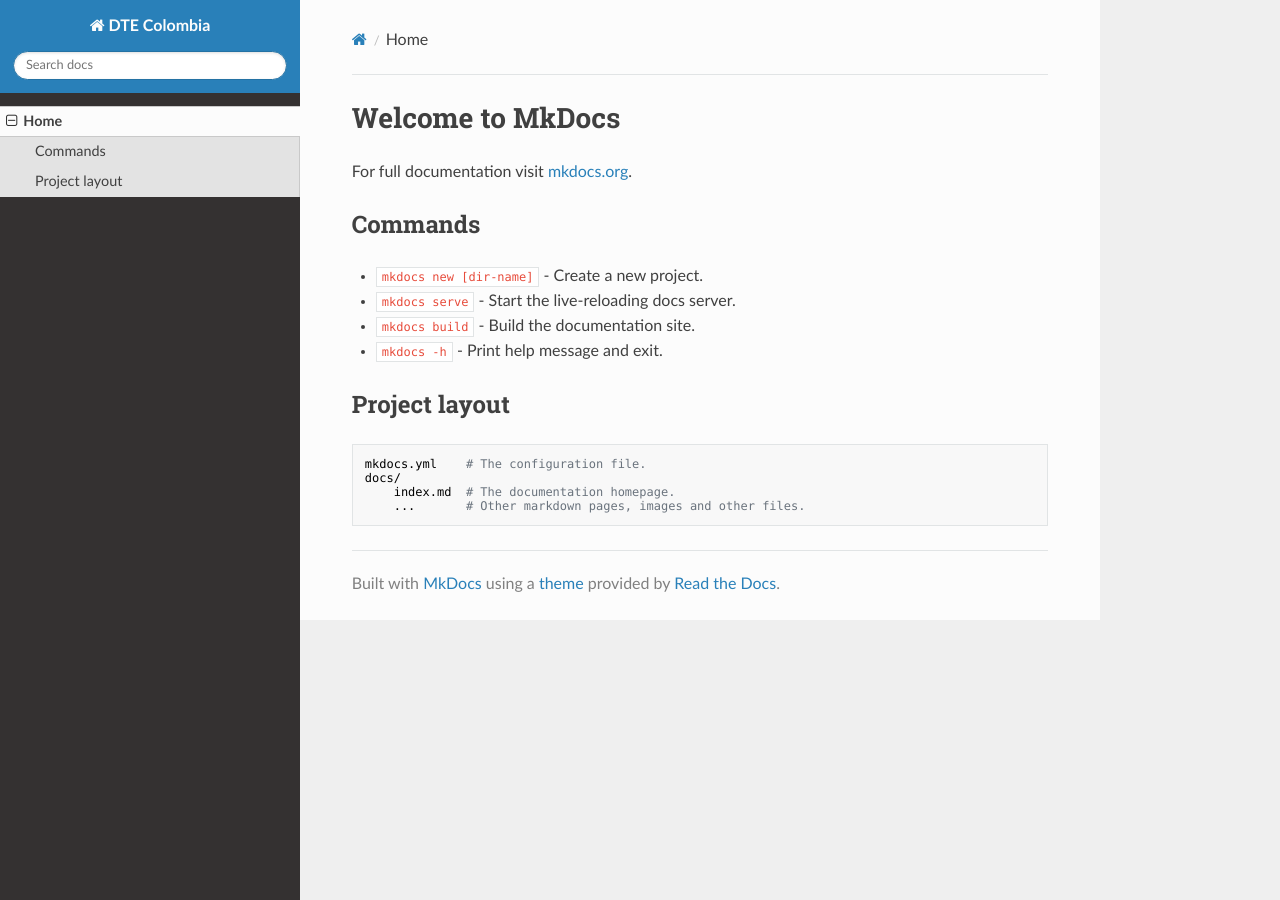
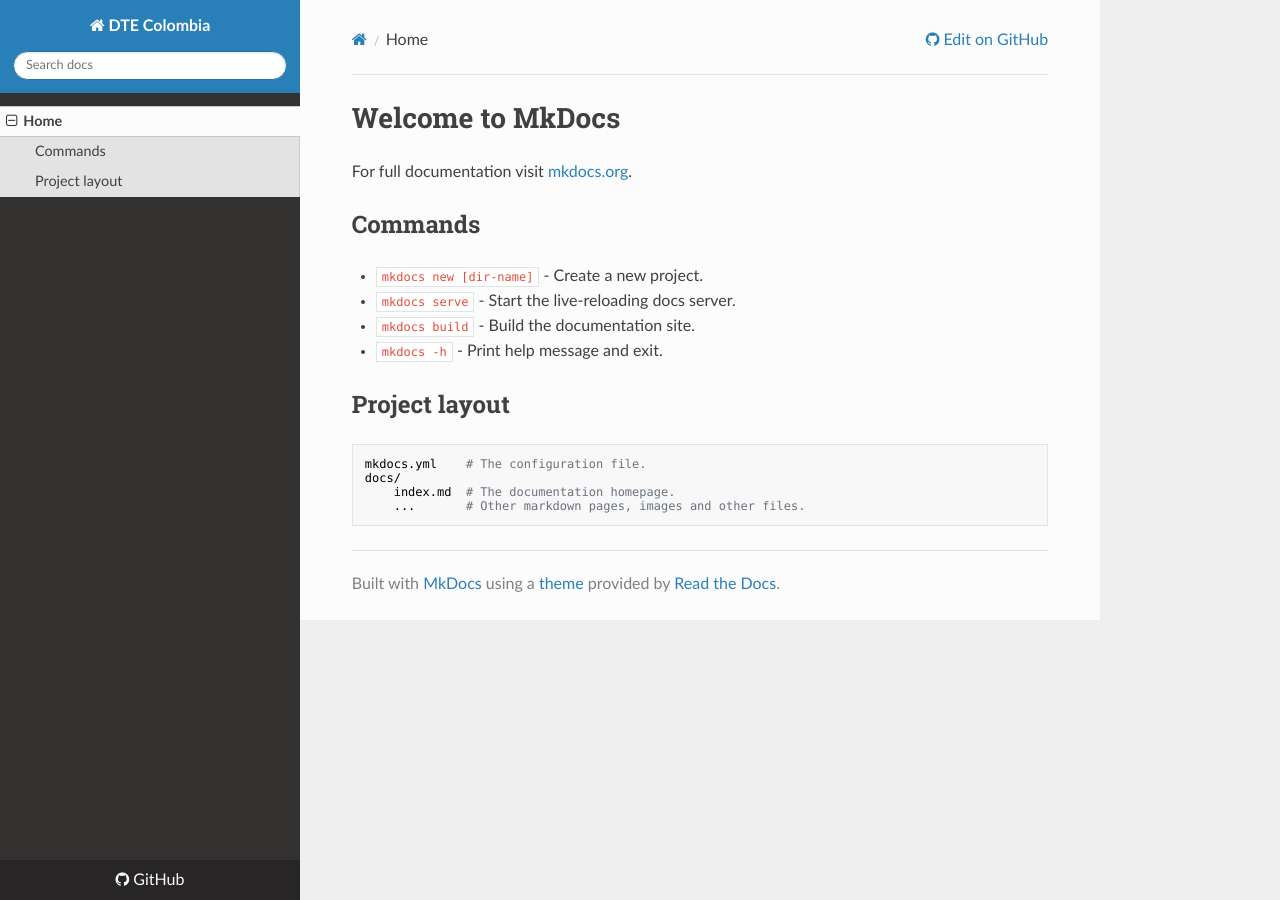
Before and after one commit to yanpierchirino/dte_colombia, an MkDocs documentation site: the page built from docs/index.md, in a window 1280 px wide. Built offline with MkDocs 1.6.1, drawn with Linux system fonts in a browser that asks for light colours; nearby versions of some CDN libraries; some of the changed lines change nothing that is shown.

Commit message:
feat: update docs

```diff
--- a/mkdocs.yml
+++ b/mkdocs.yml
@@ -1,4 +1,13 @@
 site_name: DTE Colombia
-theme: readthedocs
+site_author: Yan Chirino <https://yanchirino.com>
+site_url: https://yanpierchirino.github.io/dte_colombia
+site_description: Documentation for the SDK for the electronic invoicing API in Colombia by IKU Solutions
+
+repo_url: https://github.com/yanpierchirino/dte_colombia
+
 nav:
   - Home: index.md
+
+theme:
+  name: readthedocs
+  language: en
```
